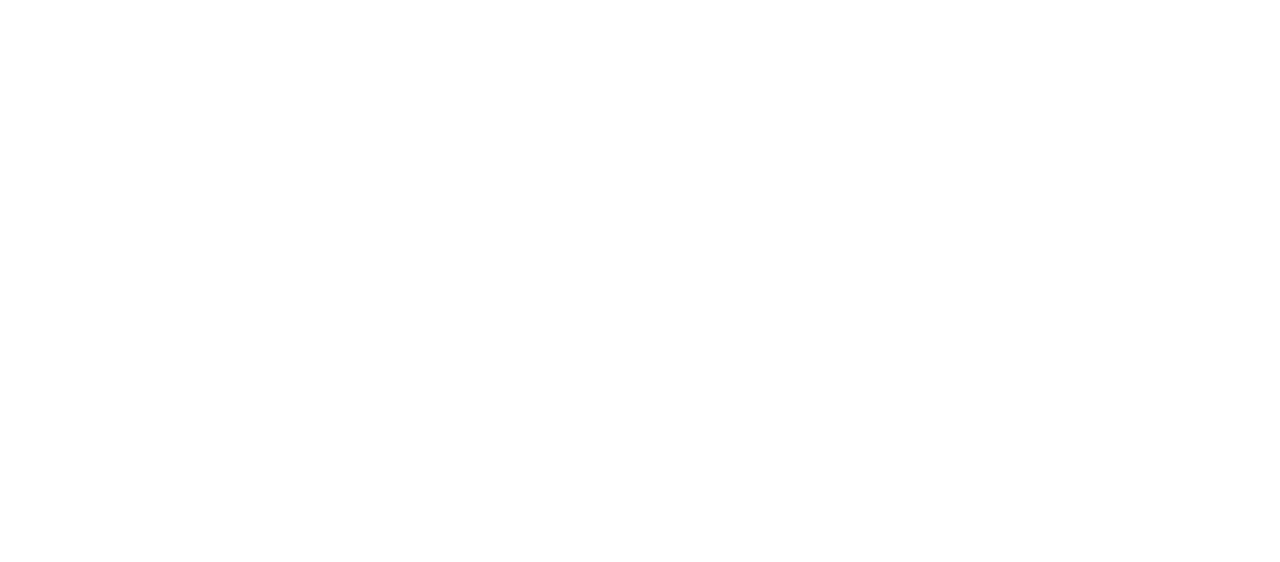
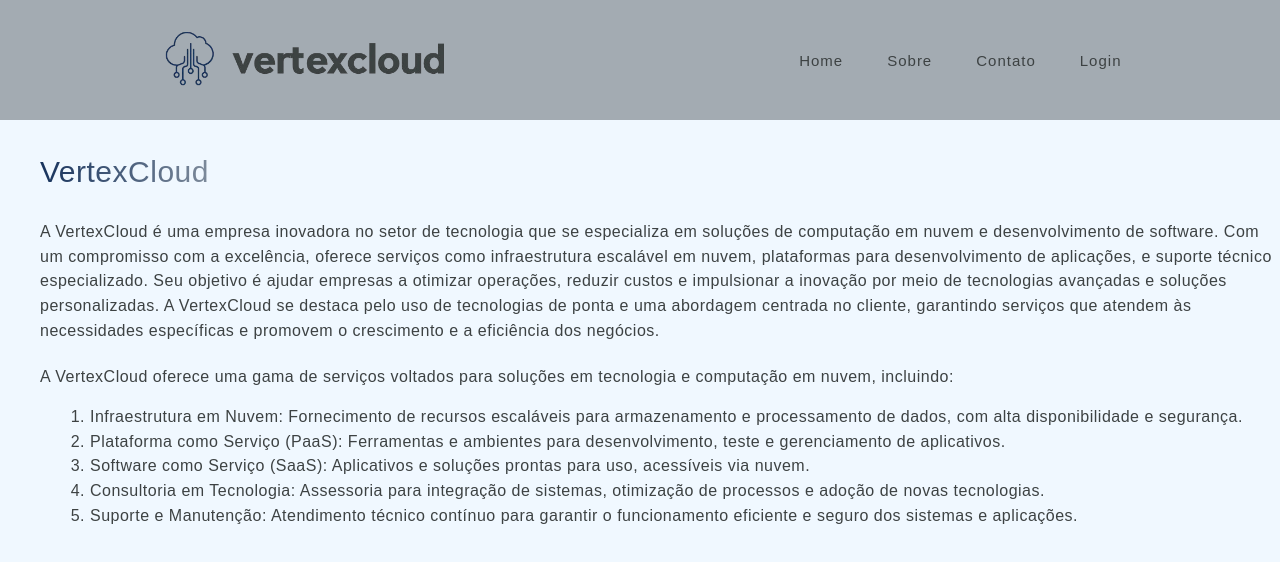
Before and after one commit to LarissaFurtadoOnido/vertexcloud, a plain HTML site: page pag_sobre/sobre.html in a window 1280 px wide. Drawn offline with Linux system fonts and the light colour scheme.

Commit message:
criação sobre

```diff
--- a/pag_sobre/sobre.html
+++ b/pag_sobre/sobre.html
@@ -0,0 +1,53 @@
+<!DOCTYPE html>
+<html lang="pt-br">
+<head>
+    <meta charset="UTF-8">
+    <meta name="viewport" content="width=device-width, initial-scale=1.0">
+    <link rel="stylesheet" href="style.css">
+    <title>Virtualização e Containers</title>
+</head>
+<body>
+
+    <nav>
+        <div id="img_cabecalho"><a href="/pag_home/home.html"><img id="img1" src="/imagens/vertex.png" alt=""></a> </div>
+        <ul class="menu">
+            <li><a href="/pag_home/home.html">Home</a></li>
+            <li><a href="/pag_sobre/sobre.html">Sobre</a></li>
+            <li><a href="/pag_contato/contato.html">Contato</a></li>
+            <li><a href="/pag_login/login.html">Login</a></li>
+        </ul>
+
+    </nav>
+
+    <main id="principal">
+        <h2>VertexCloud</h2>
+        <div class="container">
+            <p id="virt">
+                A VertexCloud é uma empresa inovadora no setor de tecnologia que se especializa em soluções de computação em nuvem e desenvolvimento de software.
+                Com um compromisso com a excelência, oferece serviços como infraestrutura escalável em nuvem,
+                plataformas para desenvolvimento de aplicações, e suporte técnico especializado. Seu objetivo é ajudar empresas a
+                otimizar operações, reduzir custos e impulsionar a inovação por meio de tecnologias avançadas e soluções personalizadas.
+                A VertexCloud se destaca pelo uso de tecnologias de ponta e uma abordagem centrada no cliente, garantindo serviços que
+                atendem às necessidades específicas e promovem o crescimento e a eficiência dos negócios.
+            </p>
+
+            <p id="p">A VertexCloud oferece uma gama de serviços voltados para soluções em tecnologia e computação em nuvem, incluindo: </p>
+        </div>
+
+       <div id="lista">
+        <ol>
+            <li>Infraestrutura em Nuvem: Fornecimento de recursos escaláveis para armazenamento e processamento de dados, com alta disponibilidade e segurança.</li>
+            <li>Plataforma como Serviço (PaaS): Ferramentas e ambientes para desenvolvimento, teste e gerenciamento de aplicativos.</li>
+            <li>Software como Serviço (SaaS): Aplicativos e soluções prontas para uso, acessíveis via nuvem.</li>
+            <li>Consultoria em Tecnologia: Assessoria para integração de sistemas, otimização de processos e adoção de novas tecnologias.</li>
+            <li>Suporte e Manutenção: Atendimento técnico contínuo para garantir o funcionamento eficiente e seguro dos sistemas e aplicações.</li>
+        </ol>
+       </div>
+
+
+    </main>
+    <!--<footer>
+        <p>&copy; 2024. VertexCloud. Todos os direitos reservados.</p>
+    </footer>-->
+</body>
+</html>
--- a/pag_sobre/style.css
+++ b/pag_sobre/style.css
@@ -0,0 +1,120 @@
+*{
+    margin: 0;
+    padding: 0;
+    box-sizing: border-box;
+}
+
+body{
+    background-color: aliceblue;
+}
+
+nav{
+    display: flex;
+    justify-content: space-around;
+    align-items: center;
+    background-color: #A3ABB2;
+    height: 15vh;
+}
+
+.menu{
+    font-family: "Montserrat", sans-serif;
+    font-optical-sizing: auto;
+    font-weight: 400;
+    font-style: normal;
+    font-size: 15px;
+    list-style: none;
+    display: flex;
+    letter-spacing: 1px;
+}
+
+.menu li{
+    margin-left: 30px;
+}
+
+.menu a{
+    text-decoration: none;
+    color: #3D4243;
+    position: relative;
+    padding: 0 7px 0 7px;
+}
+
+.menu a::after{
+    content: " ";
+    position: absolute;
+    background-color: #17335D;
+    width: 0%;
+    height: 3px;
+    left: 0;
+    bottom: -7px;
+    transition: 0.3s;
+}
+
+.menu a:hover::after{
+    width: 100%;
+}
+
+#img1{
+    height: 100px;
+    position: relative;
+    margin-left: 1px;
+}
+
+#principal{
+    font-family: "Montserrat", sans-serif;
+    font-optical-sizing: auto;
+    font-weight: 400;
+    font-style: normal;
+    letter-spacing: 0.5px;
+    color: #3D4243;
+    margin: 20px;
+    line-height: 155%;
+    margin-top: 30px;
+
+}
+
+#lista{
+    margin-top: 210px;
+    margin-left: 70px;
+    position: absolute;
+}
+
+#p{
+    position: absolute;
+    margin-top: 170px;
+    margin-left: 20px;
+}
+
+#virt{
+    position: absolute;
+    margin-left: 20px;
+    margin-top: 25px;
+    display: inline-block;
+}
+
+h2{
+    background: linear-gradient(90deg, rgba(23,51,93,1) 0%, rgba(163,171,178,1) 19%);
+    background-clip: text;
+    color: transparent;
+    padding: 10px 0px;
+
+    font-family: "Raleway", sans-serif;
+    font-optical-sizing: auto;
+    font-weight: 505;
+    font-style: normal;
+    font-size: 30px;
+
+    margin-left: 20px;
+}
+
+footer{
+    font-family: "Montserrat", sans-serif;
+    font-optical-sizing: auto;
+    font-weight: 400;
+    font-style: normal;
+    letter-spacing: 1px;
+    color: #3D4243;
+    display: flex;
+    position: relative;
+    justify-content: center;
+
+}
```
Also changed, not shown: pag_home/home.html (+1 -1 lines), imagens/vertex.png (renamed from pag_home/imagens/vertex.png), 1 other file.
